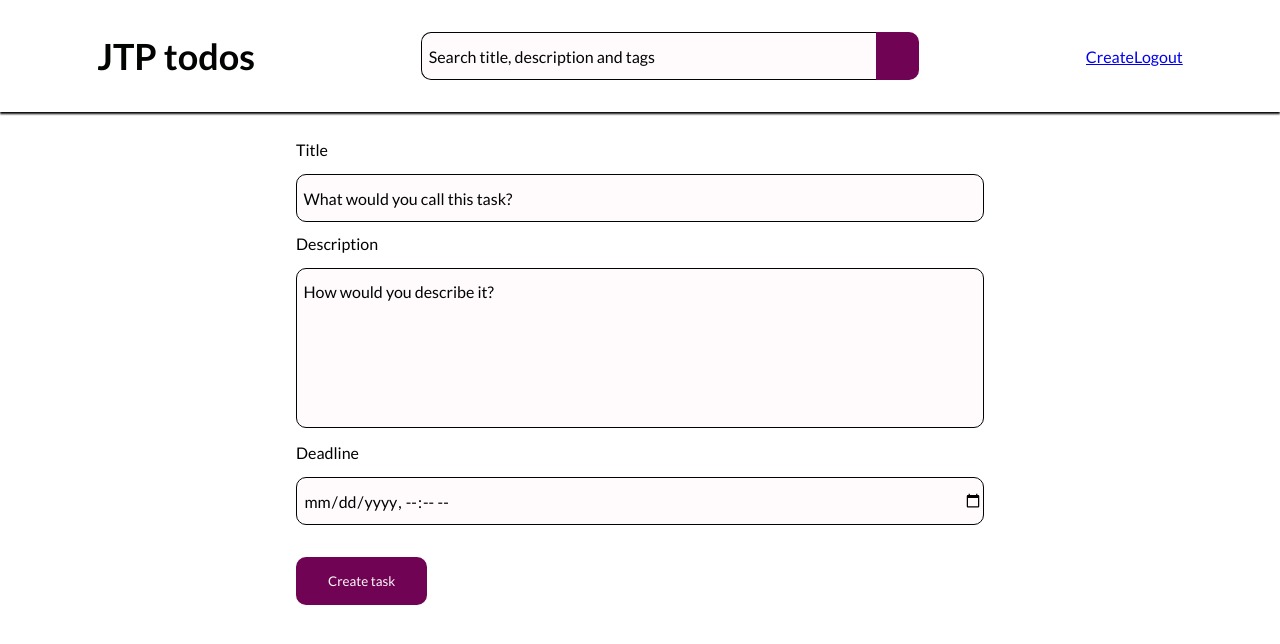
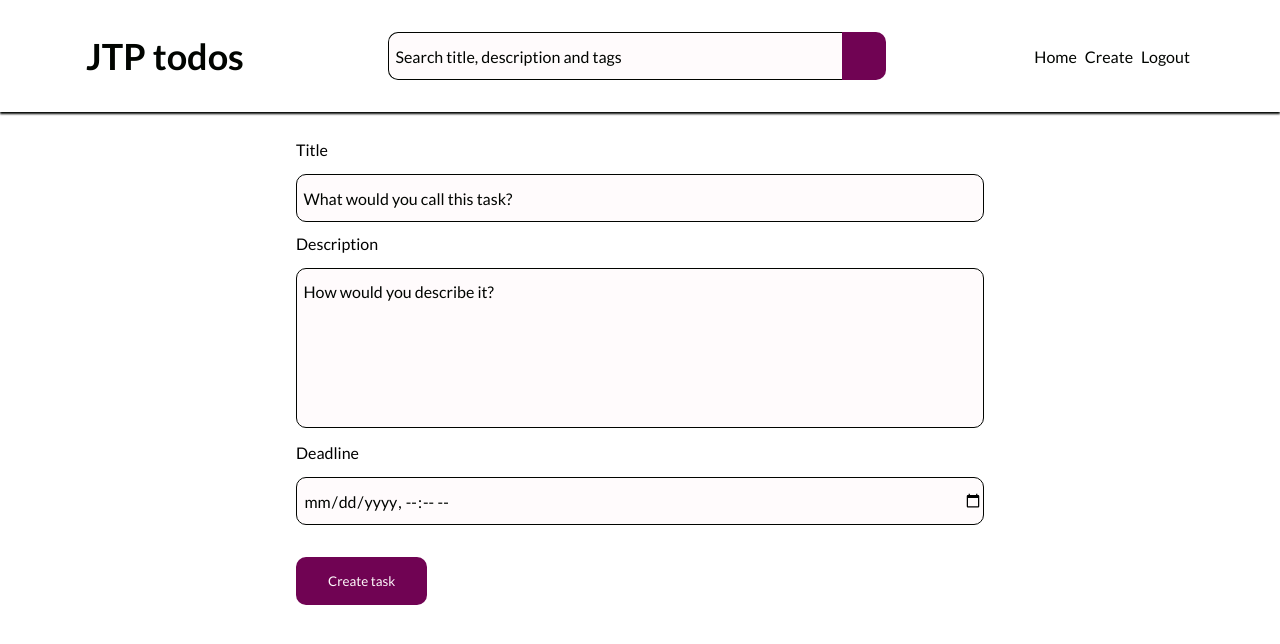
Before and after one commit to joshytheprogrammer/todos-frontend, a Nuxt app: page /create in a window 1280 px wide. Shown: the top 644 px of the page. Built offline with nearby package versions, Linux system fonts and the light colour scheme; some icons are missing.

Commit message:
making changs

```diff
--- a/components/App/MobileNav.vue
+++ b/components/App/MobileNav.vue
@@ -60,7 +60,5 @@ export default {
       }
     }
   }
-
-
 }
 </style>
--- a/components/App/Nav.vue
+++ b/components/App/Nav.vue
@@ -3,6 +3,7 @@
     <NuxtLink to="/" class="logo">JTP todos</NuxtLink>
     <SearchBar />
     <div class= "actions">
+      <NuxtLink to="/#">Home</NuxtLink>
       <NuxtLink to="/create">Create</NuxtLink>
       <a href="/logout" @click.prevent="logout">Logout</a>
     </div>
@@ -39,20 +40,31 @@ export default {
   }
 
  .actions {
-  display: flex;
-  align-items: center;
+    display: flex;
+    align-items: center;
 
-   button {
-      @include btn;
-      width: 48px;
-      height: 48px;
-      box-shadow: 0px 1px 1px $dark;
+    a {
+      text-decoration: none;
+      padding: 0 4px;
+      color: $dark;
+      cursor: pointer;
 
-      &:active {
-        box-shadow: none;
-        transform: translateY(1px);
+      font-weight: 400;
+      font-size: 16px;
+
+      &:hover {
+        text-decoration: underline;
+        text-decoration-color: $primary;
+        text-underline-offset: 9px;
+      }
+
+      &.nuxt-link-exact-active {
+        text-decoration: underline;
+        text-decoration-color: $primary;
+        text-underline-offset: 9px;
+        color: $dark;
       }
     }
- }
+  }
 }
 </style>
--- a/pages/index.vue
+++ b/pages/index.vue
@@ -52,7 +52,7 @@ export default {
 
 <style lang="scss" scoped>
 .dashboard {
-  padding: 1rem;
+  margin-top: 1rem;
 
   .tasks {
     display: flex;
```
